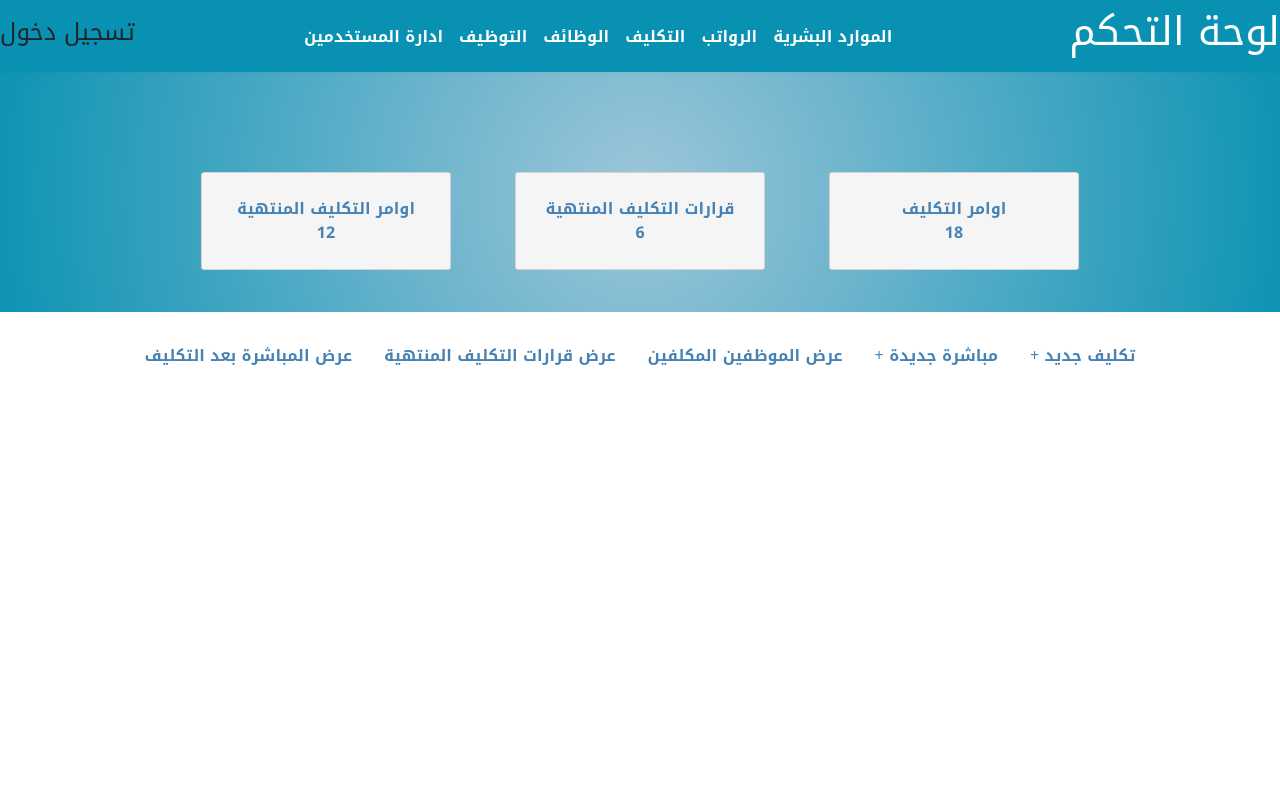
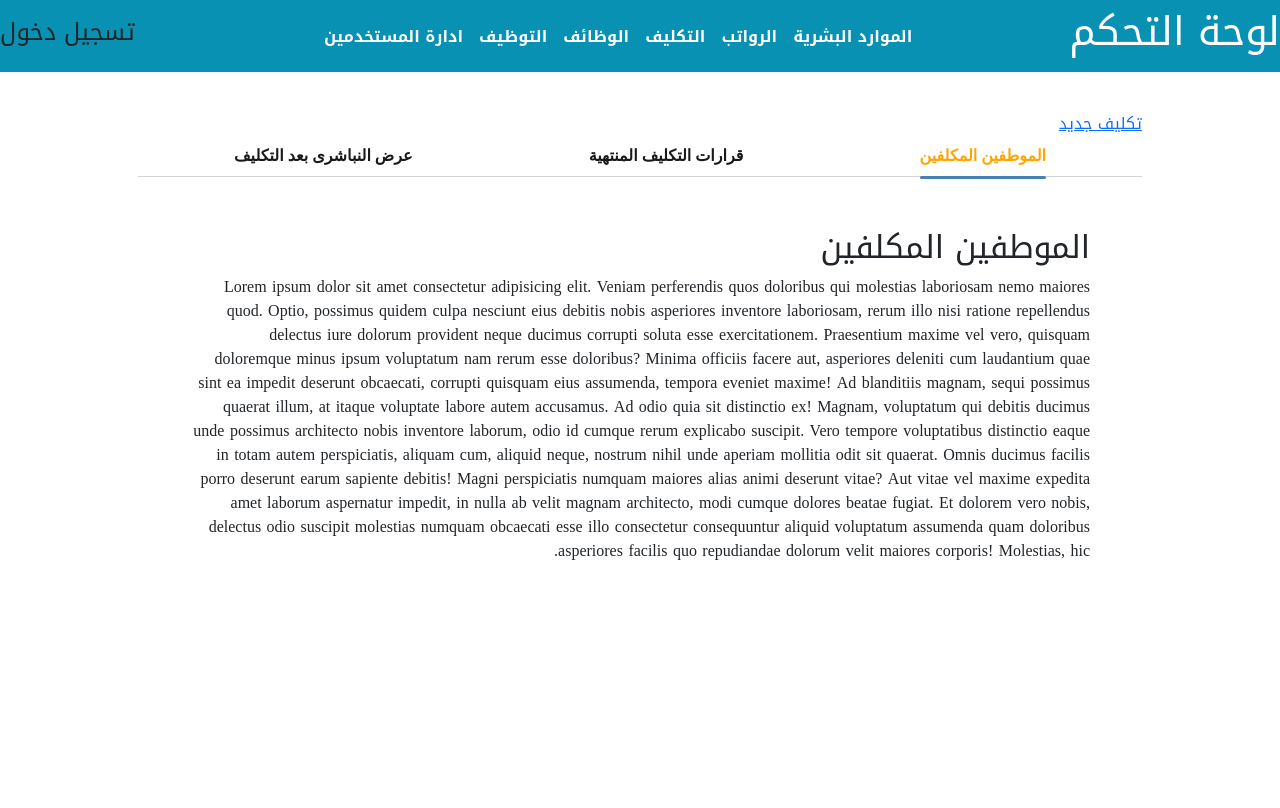
Before and after one commit to waleedmohammedsaeed/aseer, a Django app: page /assignment/ in a window 1280 px wide. After the commit the page ends 560 px from the top, so only its background shows below. Run offline with Django 5.2, Linux system fonts and the light colour scheme.

Commit message:
update new assinment

```diff
--- a/main/templates/assignment.html
+++ b/main/templates/assignment.html
@@ -1,39 +1,60 @@
 {% extends 'base.html' %}
 {% load static %}
 {% block container %}
-<link rel="stylesheet" href="{% static 'css/assign.css' %}">
-<section class="body">
-    <div class="bg">
-        <div class="info">
-            <div class="bars">
-                <div class="assign-header">
-                    <div>
-                        <div>اوامر التكليف</div>
-                        <div>18</div>
-                    </div>
-                    <div>
-                        <div>قرارات التكليف المنتهية</div>
-                        <div>6</div>
-                    </div>
-                    <div>
-                        <div>اوامر التكليف المنتهية</div>
-                        <div>12</div>
-                    </div>
-                </div>
-            </div>
+<link rel="stylesheet" href="{% static 'css/ass.css' %}">
+<section class="container">
+    <a href="{% url 'newassignment' %}">تكليف جديد</a>
+<div>
+    <div class="tab-box">
+        <button class='tab-btn active'>الموطفين المكلفين</button>
+        <button class='tab-btn'>قرارات التكليف المنتهية</button>
+        <button class='tab-btn'>عرض النباشرى بعد التكليف</button>
+        <div class="line"></div>
+    </div>
+    <div class="content-box">
+        <div class="content active ">
+            <h2>الموطفين المكلفين</h2>
+            <p>
+                Lorem ipsum dolor sit amet consectetur adipisicing elit.
+                Veniam perferendis quos doloribus qui molestias laboriosam nemo maiores quod.
+                Optio, possimus quidem culpa nesciunt eius debitis nobis asperiores inventore
+                laboriosam, rerum illo nisi ratione repellendus delectus iure dolorum provident
+                neque ducimus corrupti soluta esse exercitationem. Praesentium maxime vel vero,
+                quisquam doloremque minus ipsum voluptatum nam rerum esse doloribus? Minima
+                officiis facere aut, asperiores deleniti cum laudantium quae sint ea impedit
+                deserunt obcaecati, corrupti quisquam eius assumenda, tempora eveniet maxime! Ad
+                blanditiis magnam, sequi possimus quaerat illum, at itaque voluptate labore autem
+                accusamus. Ad odio quia sit distinctio ex! Magnam, voluptatum qui debitis ducimus
+                unde possimus architecto nobis inventore laborum, odio id cumque rerum explicabo
+                suscipit. Vero tempore voluptatibus distinctio eaque in totam autem perspiciatis,
+                aliquam cum, aliquid neque, nostrum nihil unde aperiam mollitia odit sit
+                quaerat. Omnis ducimus facilis porro deserunt earum sapiente debitis! Magni
+                perspiciatis numquam maiores alias animi deserunt vitae? Aut vitae vel maxime
+                expedita amet laborum aspernatur impedit, in nulla ab velit magnam architecto,
+                modi cumque dolores beatae fugiat. Et dolorem vero nobis, delectus odio suscipit
+                molestias numquam obcaecati esse illo consectetur consequuntur aliquid
+                voluptatum assumenda quam doloribus asperiores facilis quo repudiandae dolorum
+                velit maiores corporis! Molestias, hic.
+            </p>
         </div>
-        <div class="commands">
-            <a href="{% url 'newassignment' %}">تكليف جديد +</a>
-            <a href="{% url 'newassignment' %}">مباشرة جديدة +</a>
-            <a href="{% url 'newassignment' %}"> عرض الموظفين المكلفين</a>
-            <a href="{% url 'newassignment' %}">عرض قرارات التكليف المنتهية</a>
-            <a href="{% url 'newassignment' %}">عرض المباشرة بعد التكليف</a>
+        <div class="content">
+            <h2>قرارات التكليف المنتهية</h2>
+            <p>
+                Lorem ipsum dolor sit amet consectetur adipisicing elit. Perspiciatis corporis, laudantium veritatis dolore enim officia quam nihil impedit delectus ex!
+            </p>
         </div>
-        {% block assignment %}
-        {% endblock %}
+        <div class="content">
+            <h2>عرض النباشرى بعد التكليف</h2>
+            <p>
+                Lorem ipsum dolor sit amet
 
+            </p>
+        </div>
     </div>
+</div>
 </section>
+
+<script src="{% static 'js/main.js' %}"></script>
 
 
 {% endblock %}
--- a/main/templates/hr.html
+++ b/main/templates/hr.html
@@ -3,6 +3,7 @@
 {% block container %}
 <div class="bg">
     <h1>HR</h1>
+    <a href="{% url 'newassignment' %}">تكليف جديد</a>
 </div>
 
 {% endblock %}
--- a/main/urls.py
+++ b/main/urls.py
@@ -9,6 +9,5 @@ urlpatterns = [
     path('jobs/', views.jobs, name='jobs'),
     path('recruitment/', views.recruitment, name='recruitment'),
     path('usersmanagement/', views.usersmanagement, name='usersmanagement'),
-
-    path('newassignment', views.newassignment, name='newassignment'),
+    path('assignment/newassignment/', views.newassignment, name='newassignment'),
 ]
--- a/main/views.py
+++ b/main/views.py
@@ -24,4 +24,4 @@ def usersmanagement(request):
     return render(request, 'usersmanagement.html')
 
 def newassignment(request):
-    return render(request, 'assignments/newassignment.html')
+    return render(request, "assign/newassignment.html")
--- /dev/null
+++ b/static/css/ass.css
@@ -0,0 +1,70 @@
+*{
+    margin: 0;
+    padding: 0;
+    box-sizing: border-box;
+}
+
+body {
+    width: 100%;
+    /*background-color: #deeeff;*/
+    min-height: 100vh;
+}
+
+.container{
+    width: 80%;
+    padding: 10px;
+    border-radius: 5px;
+    margin: 30px auto;
+    background-color: #fff;
+}
+
+.tab-box{
+    position: relative;
+    display: flex;
+    justify-content: space-around;
+    width: 100%;
+    padding: 8px;
+    align-items: center;
+    border-bottom: 1px solid lightgray;
+}
+
+.tab-box .tab-btn{
+    color: #191919;
+    background: none;
+    border: none;
+    font-weight: bold;
+    font-family: serif;
+    font-size: medium;
+    cursor: pointer;
+    /*padding: 8px;*/
+}
+
+.content-box{
+    padding: 2rem;
+}
+
+
+.tab-btn.active{
+    display: block;
+    color: orange;
+}
+
+.content-box .content{
+    padding: 20px;
+    display: none;
+}
+
+.content-box .content.active{
+    display: block
+}
+
+.line{
+    position: absolute;
+    top: 40px;
+    left: 25px;
+    width: 100px;
+    height: 3px;
+    background-color:steelblue;
+    border-radius: 2px;
+    transition: all 0.3s ease-in-out;
+}
--- /dev/null
+++ b/static/js/main.js
@@ -0,0 +1,21 @@
+const tabs = document.querySelectorAll('.tab-btn')
+const contents = document.querySelectorAll('.content')
+
+var line = document.querySelector('.line');
+line.style.width = tabs[0].offsetWidth + 'px';
+line.style.left = tabs[0].offsetLeft +'px';
+tabs.forEach((tab, index) => {
+    tab.addEventListener('click', (e) => {
+        tabs.forEach(tab => {
+            tab.classList.remove('active')
+        });
+        tab.classList.add('active')
+
+        var line = document.querySelector('.line');
+        line.style.width = e.target.offsetWidth + 'px';
+        line.style.left = e.target.offsetLeft + 'px';
+
+        contents.forEach(content => {content.classList.remove('active')});
+        contents[index].classList.add('active');
+    });
+});
```
Also changed, not shown: main/templates/assign/newassignment.html (added, +56 -0 lines), main/templates/assignments/newassignment.html (deleted, +0 -105 lines).
